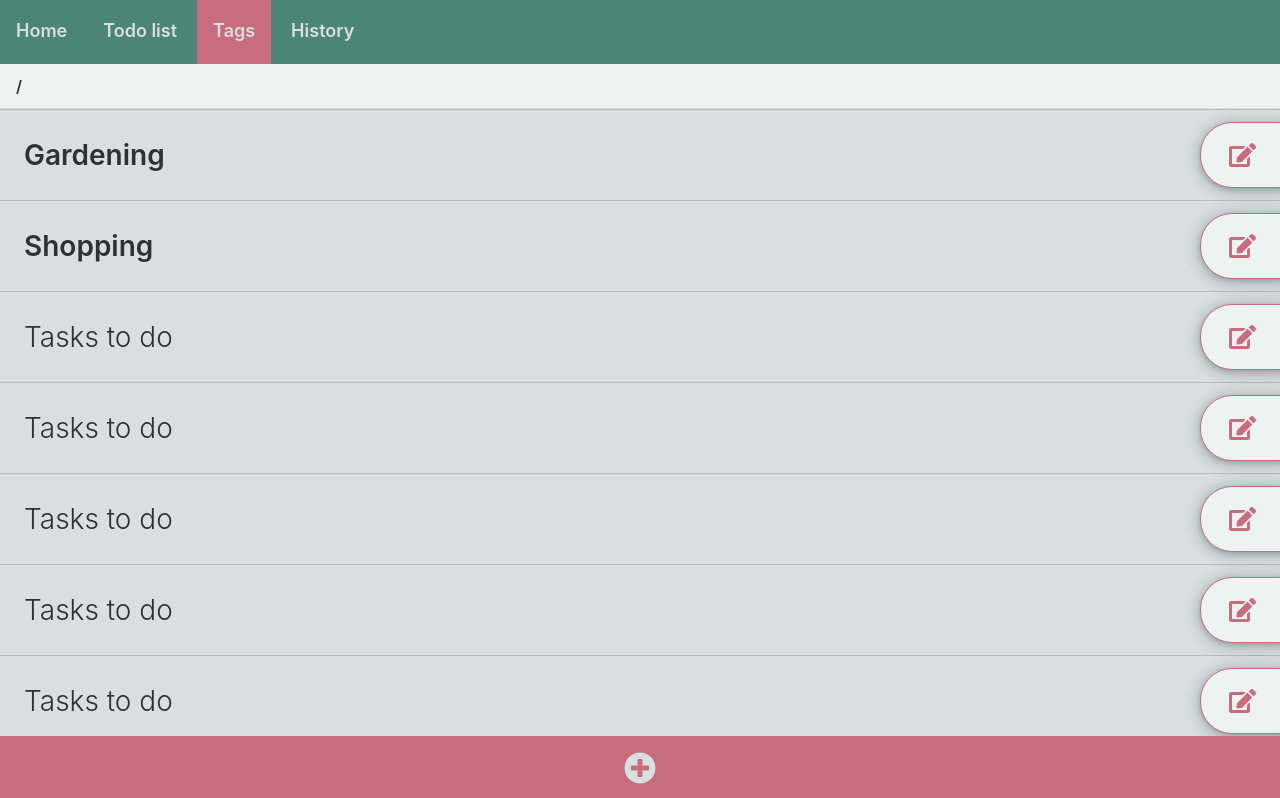
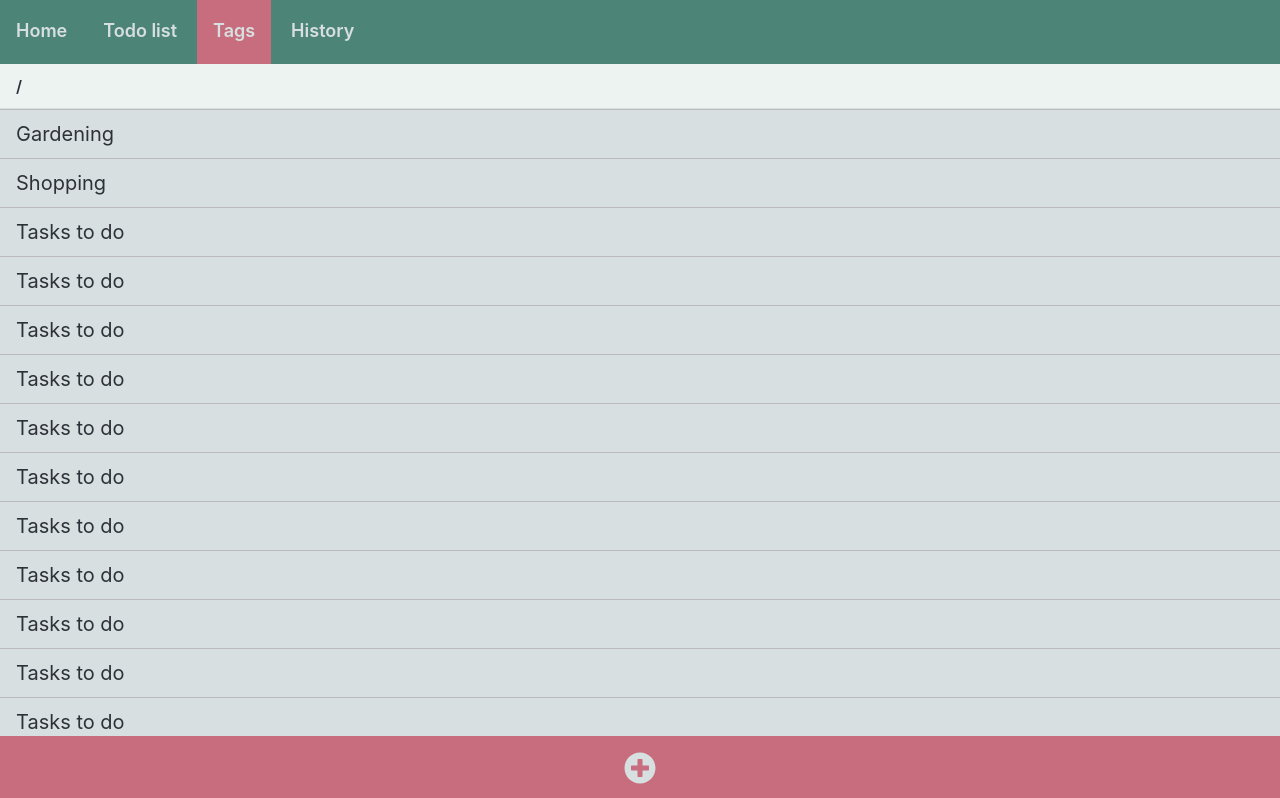
Before and after one commit to krzysztof-rutkowski-wttech/tagged-todos, a Vue app: page /tags in a window 1280 px wide. Shown: the top 798 px of the page. Built offline with nearby package versions, Linux system fonts and the light colour scheme.

Commit message:
item on list selection refactored

```diff
--- /dev/null
+++ b/src/components/List.vue
@@ -0,0 +1,94 @@
+<script lang="ts">
+import { defineComponent, ref } from 'vue'
+import { store } from '@/store'
+
+export default defineComponent({
+    props: {
+      list: Object,
+      keyProp: {
+        type: String,
+        required: true
+      },
+      labelProp: {
+        type: String,
+        required: true
+      },
+    },
+    emits: [ 'select', 'deselect', 'dbClick' ],
+    setup(props, { emit }) {
+      const selectedItem = ref()
+
+      const handleClick = (item: object) => {
+        if (item !== selectedItem.value) {
+          selectedItem.value = item
+          emit('select', item)
+        } else {
+          selectedItem.value = undefined
+          emit('deselect', item)
+        }
+      }
+
+      const handleDoubleClick = (item: object) => {
+        selectedItem.value = undefined
+        emit('dbClick', item)
+      }
+
+      return {
+        handleClick,
+        handleDoubleClick,
+        selectedItem,
+        store,
+      }
+    },
+})
+</script>
+
+<template>
+  <ul class="list">
+    <li
+      v-for="item in list"
+      :key="item[keyProp]"
+      @click="() => handleClick(item)"
+      @dblclick="() => handleDoubleClick(item)"
+      :class="{ selected: selectedItem === item }"
+    >
+      <div class='line-1'>
+        <div class="name">{{ item[labelProp] }}</div>
+      </div>
+    </li>
+  </ul>
+</template>
+
+<style lang="scss" scoped>
+@import '@styles/colours.scss';
+
+.list {
+  &.ul {
+    display: flex;
+    flex-direction: column;
+    padding: 0;
+    margin: 0;
+    font-size: 1.25rem;
+  }
+  li {
+    display: flex;
+    flex-direction: column;
+    padding: 0.75rem 1rem;
+    border-bottom: 1px solid $list-item-divider;
+    &:first-child {
+      border-top: 1px solid $list-item-divider;
+    }
+    &.selected {
+      background-color: $list-item-selected-background;
+    }
+    .line-1 {
+      display: flex;
+      flex-direction: row;
+      justify-content: space-between;
+    }
+    .line-2 {
+      margin-top: 1rem;
+    }
+  }
+}
+</style>
--- a/src/components/TagList.vue
+++ b/src/components/TagList.vue
@@ -1,12 +1,24 @@
 <script lang="ts">
 import { defineComponent, ref, computed, PropType } from 'vue'
 import { store } from '@/store'
-import { Tag, TagNode } from '@/store/store.types'
+import { Tag, TagType, TagNode } from '@/store/store.types'
 import Breadcrumbs from '@/components/Breadcrumbs.vue'
 import SideButton from '@/components/SideButton.vue'
+import List from '@/components/List.vue'
+import { MutationTypes } from '@/store/mutation.types'
+
+const emptyTag: Tag = {
+  id: '',
+  name: '',
+  type: TagType.EMPTY,
+}
 
 export default defineComponent({
-  components: { Breadcrumbs, SideButton },
+  components: {
+    Breadcrumbs,
+    SideButton,
+    List,
+  },
   props: {
     readOnly: {
       type: Boolean,
@@ -50,7 +62,11 @@ export default defineComponent({
     }
 
     const select = (tag: Tag) => {
-      if (hasChildren(tag)) path.value.push(tag)
+      if (hasChildren(tag)) {
+        path.value.push(tag)
+        console.log('clear selection', tag)
+        store.commit(MutationTypes.setSelectedTag, emptyTag)
+      }
     }
 
     const edit = (mouseEvent: MouseEvent, tag: Tag) => {
@@ -60,12 +76,25 @@ export default defineComponent({
     const breadcrumbItems = computed(() => path.value
       .map( ({ id, name }) => ({ key: id, label: name }) ))
 
+    const selectHandler = (tag: Tag) => {
+      console.log('selectHandler', tag)
+      store.commit(MutationTypes.setSelectedTag, tag)
+    }
+
+    const deselectHandler = (tag: Tag) => {
+      console.log('deselectHandler', tag)
+      store.commit(MutationTypes.setSelectedTag, emptyTag)
+    }
+
+
     return {
       list,
       hasChildren,
       edit,
       select,
       breadcrumbItems,
+      selectHandler,
+      deselectHandler,
     }
   },
 })
@@ -73,7 +102,7 @@ export default defineComponent({
 
 <template>
   <breadcrumbs class="position-fixed" :items="breadcrumbItems" />
-  <ul class="list">
+  <!-- <ul class="list">
       <li v-for="tag in list" :key="tag.id" @click="select(tag)">
           <div class='line-1' :class="[ hasChildren(tag) && 'has-children' ]">
               <div class="name">{{ tag.name }}</div>
@@ -86,7 +115,17 @@ export default defineComponent({
           </div>
           <div v-if="tag.description" class='line-2'>{{ tag.description }}</div>
       </li>
-  </ul>
+  </ul> -->
+
+  <list
+    :list="list"
+    key-prop="id"
+    label-prop="name"
+    @select="selectHandler"
+    @deselect="deselectHandler"
+    @dbClick="select"
+  >
+  </list>
 </template>
 
 <style lang="scss" scoped>
--- a/src/services/model.types.ts
+++ b/src/services/model.types.ts
@@ -1,5 +1,5 @@
 export enum TodoItemState { WAITING = 'WAITING', DONE = 'DONE' }
-export enum TagType { FIXED = 'FIXED', 'NORMAL' = 'NORMAL' }
+export enum TagType { FIXED = 'FIXED', NORMAL = 'NORMAL', EMPTY = 'EMPTY' }
 
 export enum Status {
     ERROR,
@@ -24,7 +24,7 @@ export interface TagModel {
     id: string,
     name: string,
     type: TagType,
-    description: string,
+    description?: string,
 }
 
 export interface TagNodeMOdel {
--- a/src/store/store.types.ts
+++ b/src/store/store.types.ts
@@ -1,7 +1,7 @@
 import { TagModel, TodoItemModel } from "@/services/model.types";
 
 export enum TodoItemState { WAITING = 'WAITING', DONE = 'DONE' }
-export enum TagType { FIXED = 'FIXED', 'NORMAL' = 'NORMAL' }
+export enum TagType { FIXED = 'FIXED', NORMAL = 'NORMAL', EMPTY = 'EMPTY' }
 export type TodoItem = TodoItemModel
 export type Tag = TagModel
 
--- a/src/views/Home.vue
+++ b/src/views/Home.vue
@@ -3,7 +3,7 @@ import NavBar from '@/components/NavBar.vue'
 </script>
 
 <template>
-  <NavBar>
+  <nav-bar>
     <h1>Home Page</h1>
-  </NavBar>
+  </nav-bar>
 </template>
```
